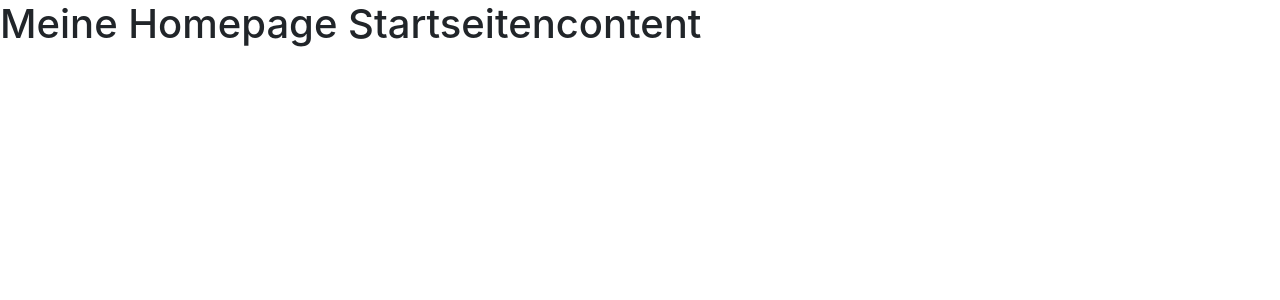
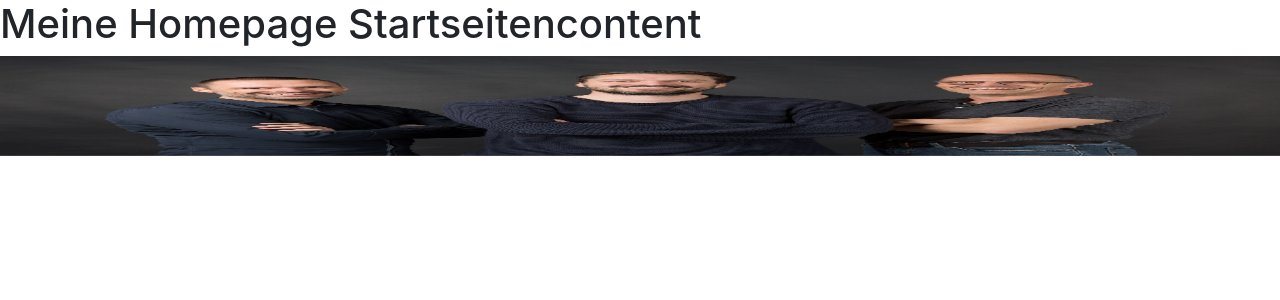
Before and after one commit to stweidenauer/FamHome, a Flask app: page / in a window 1280 px wide. Shown: the part 112-412 px from the top of the page. Run offline with Flask 2, Linux system fonts and the light colour scheme; some libraries are stand-ins or nearby versions.

Commit message:
Carousel versuch, weil ich es gerade gesehen habe. Mäßig erfolgreich

```diff
--- a/templates/Index.html
+++ b/templates/Index.html
@@ -6,4 +6,17 @@
 
 {% block content %}
 <h1>Meine Homepage Startseitencontent</h1>
+<div id="carouselExampleSlidesOnly" class="carousel slide" data-ride="carousel">
+  <div class="carousel-inner">
+    <div class="carousel-item active">
+        <img src="/static/76377-43.jpg" class="d-block w-100" alt="..." height="100" width="100">
+    </div>
+    <div class="carousel-item">
+      <img src="/static/76377-07.jpg" class="d-block w-100" alt="...">
+    </div>
+    <div class="carousel-item">
+      <img src="/static/76377-15.jpg" class="d-block w-100" alt="...">
+    </div>
+  </div>
+</div>
 {% endblock %}
```
Also changed, not shown: static/76377-07.jpg (added), static/76377-15.jpg (added), static/76377-43.jpg (added).
